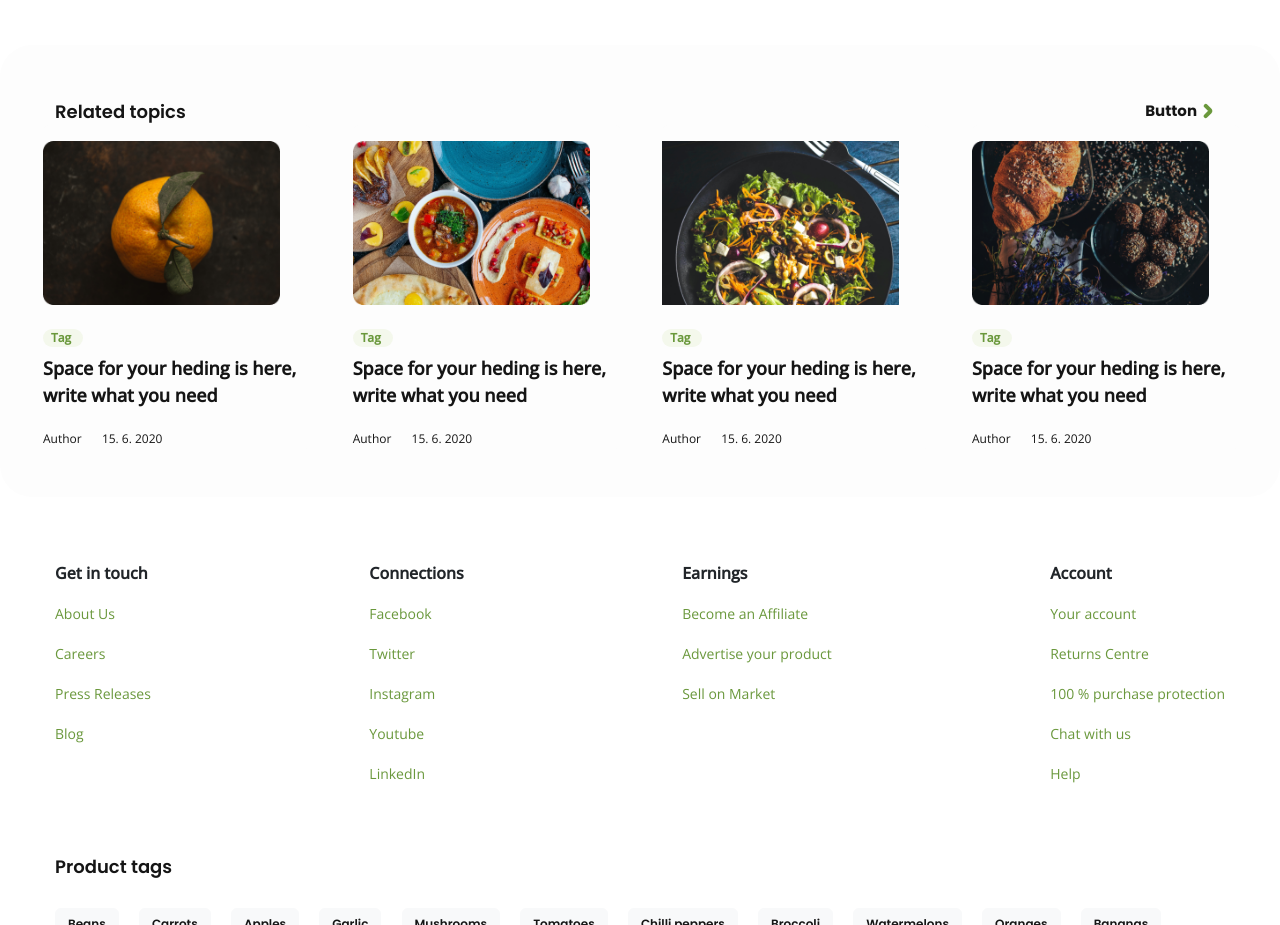
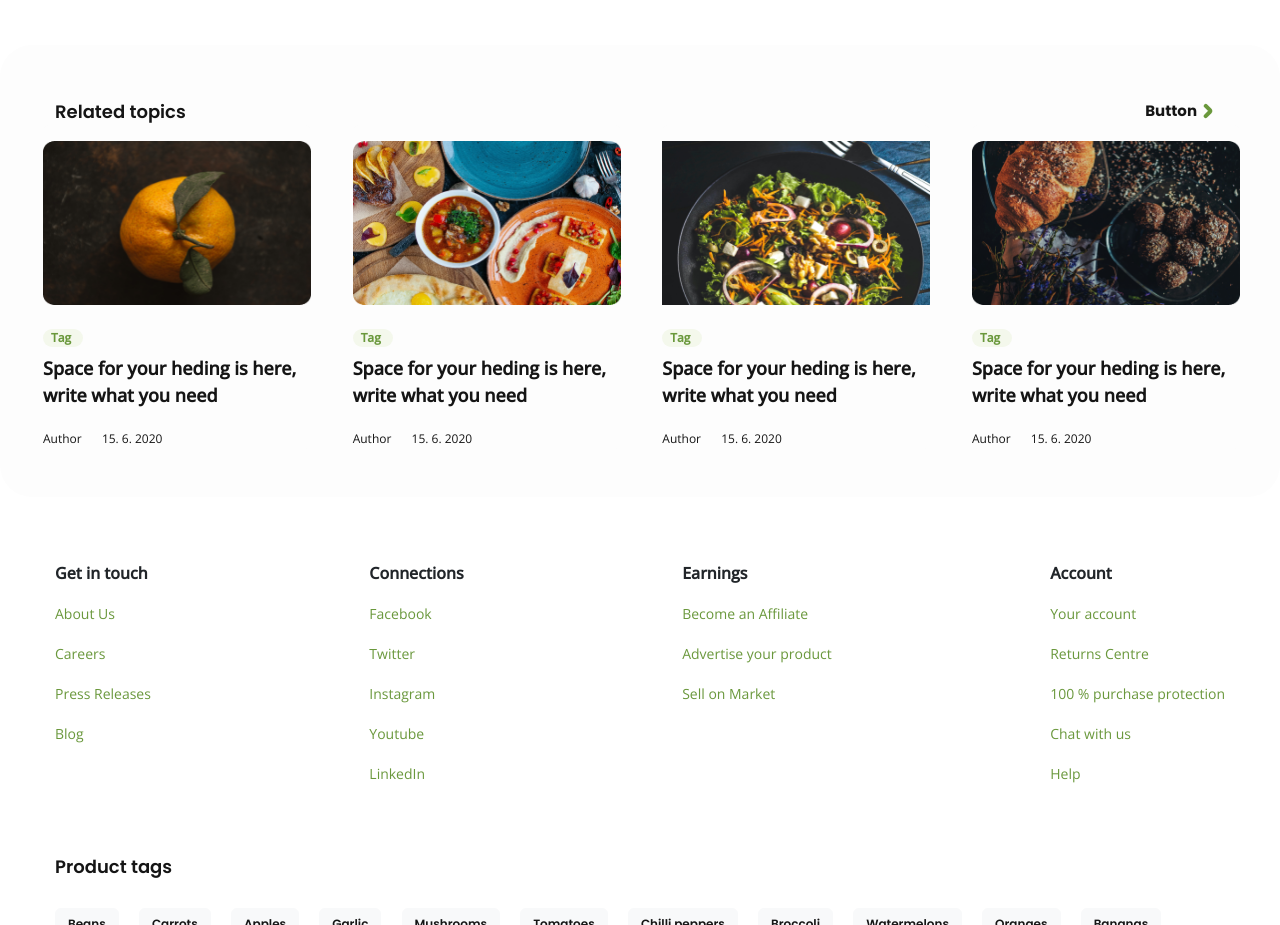
Before and after one commit to FakhriddinovSh/E-Commerce, a plain HTML site: page blog-detail.html in a window 1280 px wide. Shown: the part 2922-3847 px from the top of the page. Drawn offline with Linux system fonts and the light colour scheme.

Commit message:
give width to item img and style to text

```diff
--- a/scss/blocks/_blog-detail.scss
+++ b/scss/blocks/_blog-detail.scss
@@ -578,7 +578,16 @@
 }
 
 .blog-detail-food-inner-item {
+    max-width: 269px;
     background-color: #FDFDFD;
+}
+
+.blog-detail-food-inner-item img {
+    width: 100%;
+}
+
+.blog-detail-food-inner-item .b-item-text{
+    font-family: "Poppins" sans-serif;
 }
 
 @media only screen and (max-width:790px) {
```
Also changed, not shown: css/main.css, 1 other file.
